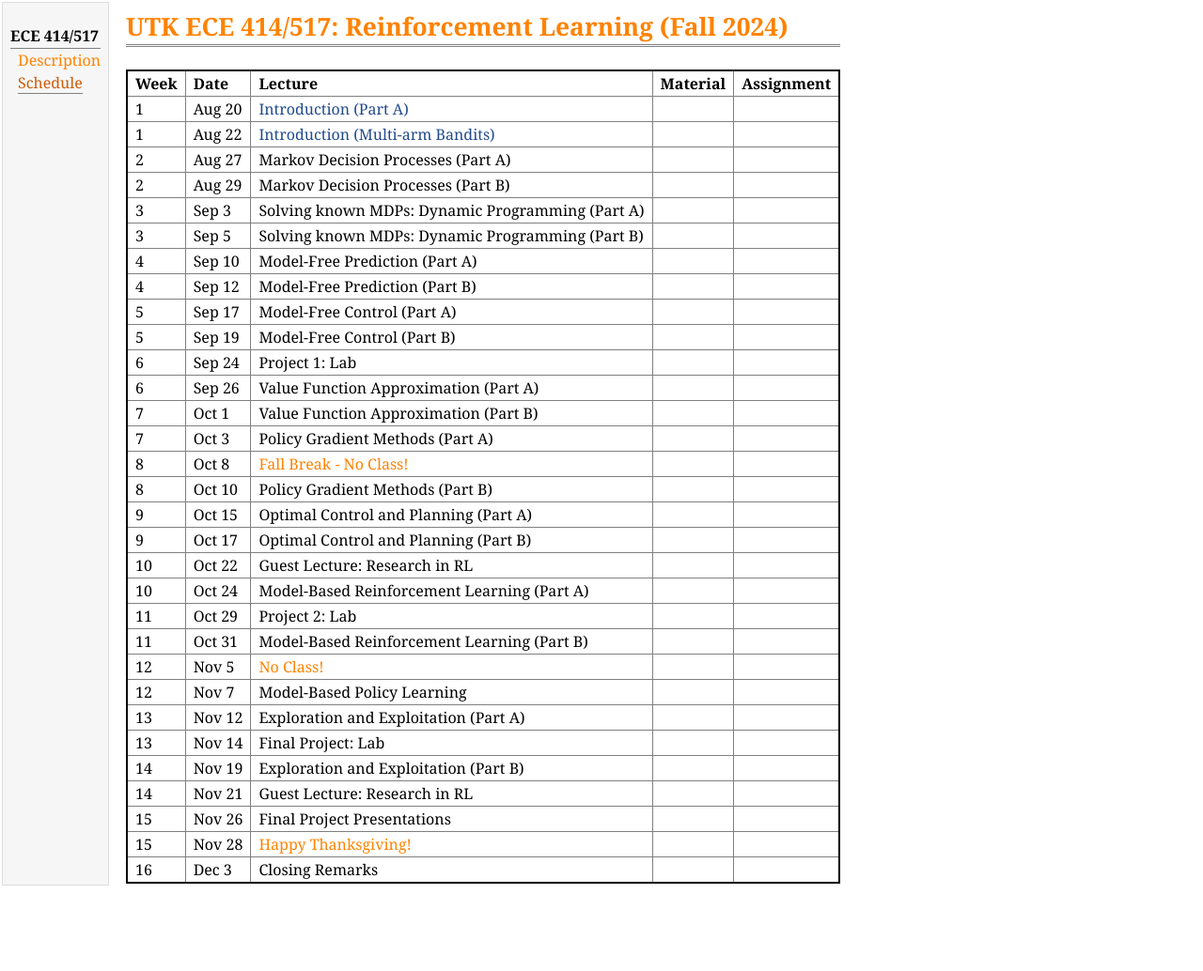
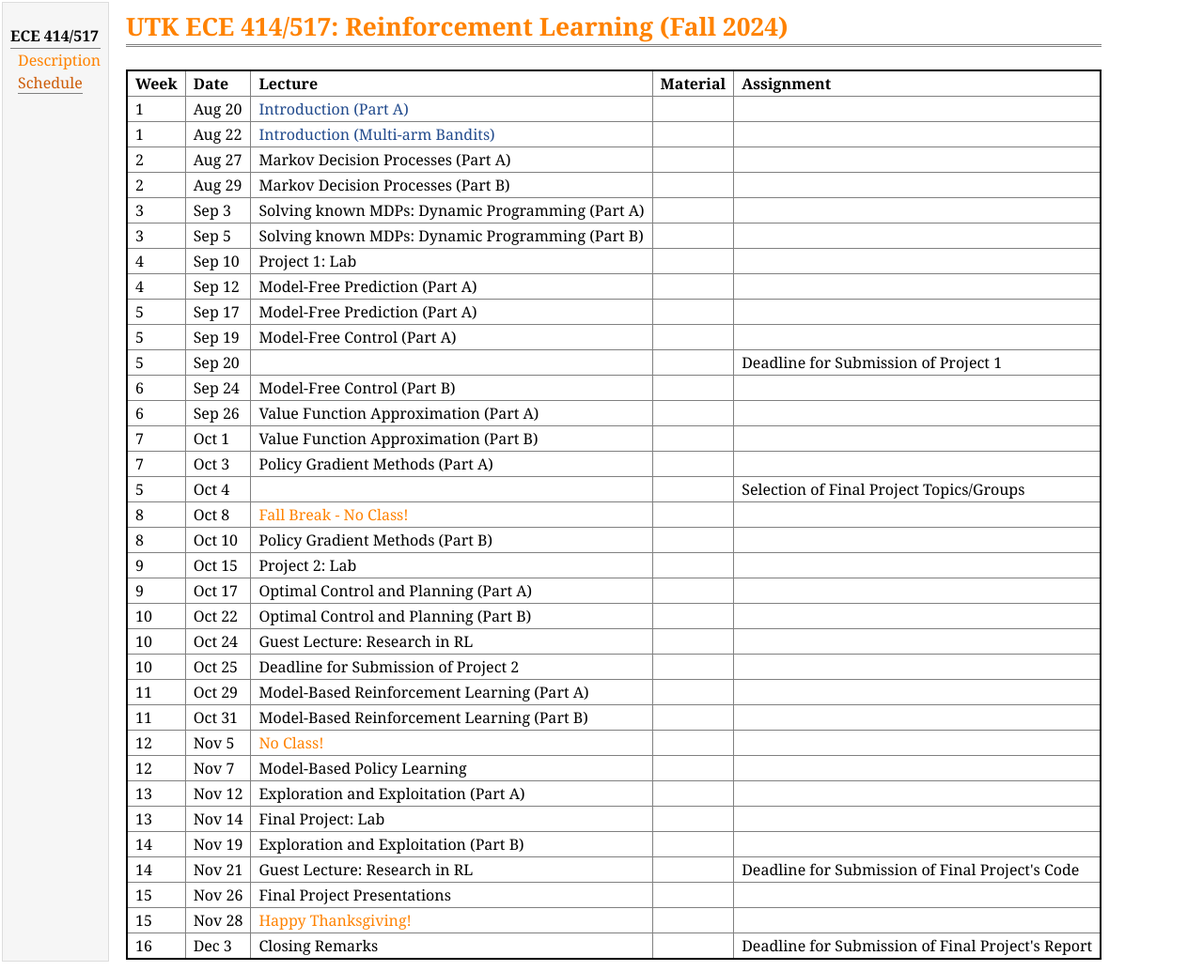
Before and after one commit to lnnx2006/lnnx2006.github.io, a Jekyll site: the page teaching/ece517_fall24/schedule.html, which Jekyll copies as it is, in a window 1280 px wide. Shown: the whole page at 94% size. Built offline with Jekyll 4.4.1, drawn with Linux system fonts in a browser that asks for light colours; before the commit the page ends 953 px from its top, so only the background shows below that.

Commit message:
edited schedule

```diff
--- a/teaching/ece517_fall24/schedule.html
+++ b/teaching/ece517_fall24/schedule.html
@@ -95,14 +95,14 @@
                     <tr class="r8">
                         <td class="c1">4</td>
                         <td class="c1">Sep 10 </td>
-                        <td class="c2">Model-Free Prediction (Part A)</td>
+                        <td class="c2">Project 1: Lab</td>
                         <td class="c3"> </td>
                         <td class="c4"> </td>
                     </tr>
                     <tr class="r9">
                         <td class="c1">4</td>
                         <td class="c1">Sep 12 </td>
-                        <td class="c2">Model-Free Prediction (Part B)</td>
+                        <td class="c2">Model-Free Prediction (Part A)</td>
                         <td class="c3"> </td>
                         <td class="c4"> </td>
                     </tr>
@@ -111,23 +111,31 @@
                     <tr class="r10">
                         <td class="c1">5</td>
                         <td class="c1">Sep 17 </td>
-                        <td class="c2">Model-Free Control (Part A)</td>
+                        <td class="c2">Model-Free Prediction (Part A)</td>
                         <td class="c3"> </td>
                         <td class="c4"> </td>
                     </tr>
                     <tr class="r11">
                         <td class="c1">5</td>
                         <td class="c1">Sep 19 </td>
-                        <td class="c2">Model-Free Control (Part B)</td>
+                        <td class="c2">Model-Free Control (Part A)</td>
                         <td class="c3"> </td>
                         <td class="c4"> </td>
+                    </tr>
+
+                    <tr class="r11">
+                        <td class="c1">5</td>
+                        <td class="c1">Sep 20 </td>
+                        <td class="c2"> </td>
+                        <td class="c3"> </td>
+                        <td class="c4">Deadline for Submission of Project 1</td>
                     </tr>
 
                     <!-- WEEK 6 -->
                     <tr class="r12">
                         <td class="c1">6</td>
                         <td class="c1">Sep 24 </td>
-                        <td class="c2">Project 1: Lab</td>
+                        <td class="c2">Model-Free Control (Part B)</td>
                         <td class="c3"> </td>
                         <td class="c4"> </td>
                     </tr>
@@ -155,6 +163,14 @@
                         <td class="c4"> </td>
                     </tr>
 
+                    <tr class="r11">
+                        <td class="c1">5</td>
+                        <td class="c1">Oct 4 </td>
+                        <td class="c2"> </td>
+                        <td class="c3"> </td>
+                        <td class="c4">Selection of Final Project Topics/Groups</td>
+                    </tr>
+
                     <!-- WEEK 8 -->
                     <tr class="r16">
                         <td class="c1">8</td>
@@ -177,14 +193,14 @@
                     <tr class="r18">
                         <td class="c1">9</td>
                         <td class="c1">Oct 15 </td>
-                        <td class="c2">Optimal Control and Planning (Part A)</td>
+                        <td class="c2">Project 2: Lab</td>
                         <td class="c3"> </td>
                         <td class="c4"> </td>
                     </tr>
                     <tr class="r19">
                         <td class="c1">9</td>
                         <td class="c1">Oct 17 </td>
-                        <td class="c2">Optimal Control and Planning (Part B)</td>
+                        <td class="c2">Optimal Control and Planning (Part A)</td>
                         <td class="c3"> </td>
                         <td class="c4"> </td>
                     </tr>
@@ -193,14 +209,22 @@
                     <tr class="r20">
                         <td class="c1">10</td>
                         <td class="c1">Oct 22 </td>
-                        <td class="c2">Guest Lecture: Research in RL</td>
+                        <td class="c2">Optimal Control and Planning (Part B)</td>
                         <td class="c3"> </td>
                         <td class="c4"> </td>
                     </tr>
                     <tr class="r21">
                         <td class="c1">10</td>
                         <td class="c1">Oct 24 </td>
-                        <td class="c2">Model-Based Reinforcement Learning (Part A)</td>
+                        <td class="c2">Guest Lecture: Research in RL</td>
+                        <td class="c3"> </td>
+                        <td class="c4"> </td>
+                    </tr>
+
+                    <tr class="r21">
+                        <td class="c1">10</td>
+                        <td class="c1">Oct 25 </td>
+                        <td class="c2">Deadline for Submission of Project 2</td>
                         <td class="c3"> </td>
                         <td class="c4"> </td>
                     </tr>
@@ -209,7 +233,7 @@
                     <tr class="r22">
                         <td class="c1">11</td>
                         <td class="c1">Oct 29 </td>
-                        <td class="c2">Project 2: Lab</td>
+                        <td class="c2">Model-Based Reinforcement Learning (Part A)</td>
                         <td class="c3"> </td>
                         <td class="c4"> </td>
                     </tr>
@@ -268,8 +292,9 @@
                         <td class="c1">Nov 21 </td>
                         <td class="c2">Guest Lecture: Research in RL</td>
                         <td class="c3"> </td>
-                        <td class="c4"> </td>
+                        <td class="c4">Deadline for Submission of Final Project's Code</td>
                     </tr>
+
 
                     <!-- WEEK 15 -->
                     <tr class="r30">
@@ -295,7 +320,7 @@
                         <td class="c1">Dec 3 </td>
                         <td class="c2">Closing Remarks</td>
                         <td class="c3"> </td>
-                        <td class="c4"> </td>
+                        <td class="c4">Deadline for Submission of Final Project's Report</td>
                     </tr>
                 </table>
             </td>
```
